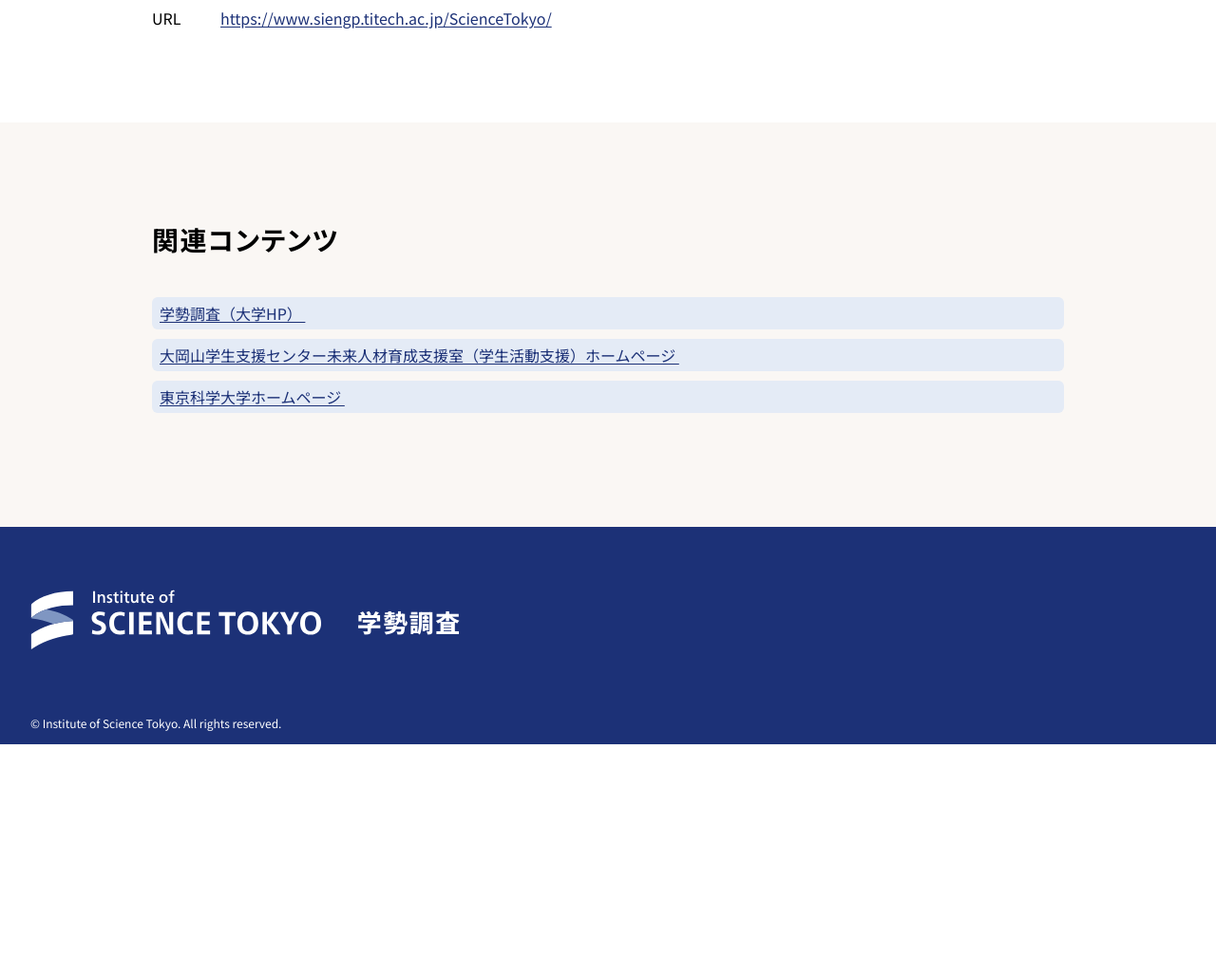
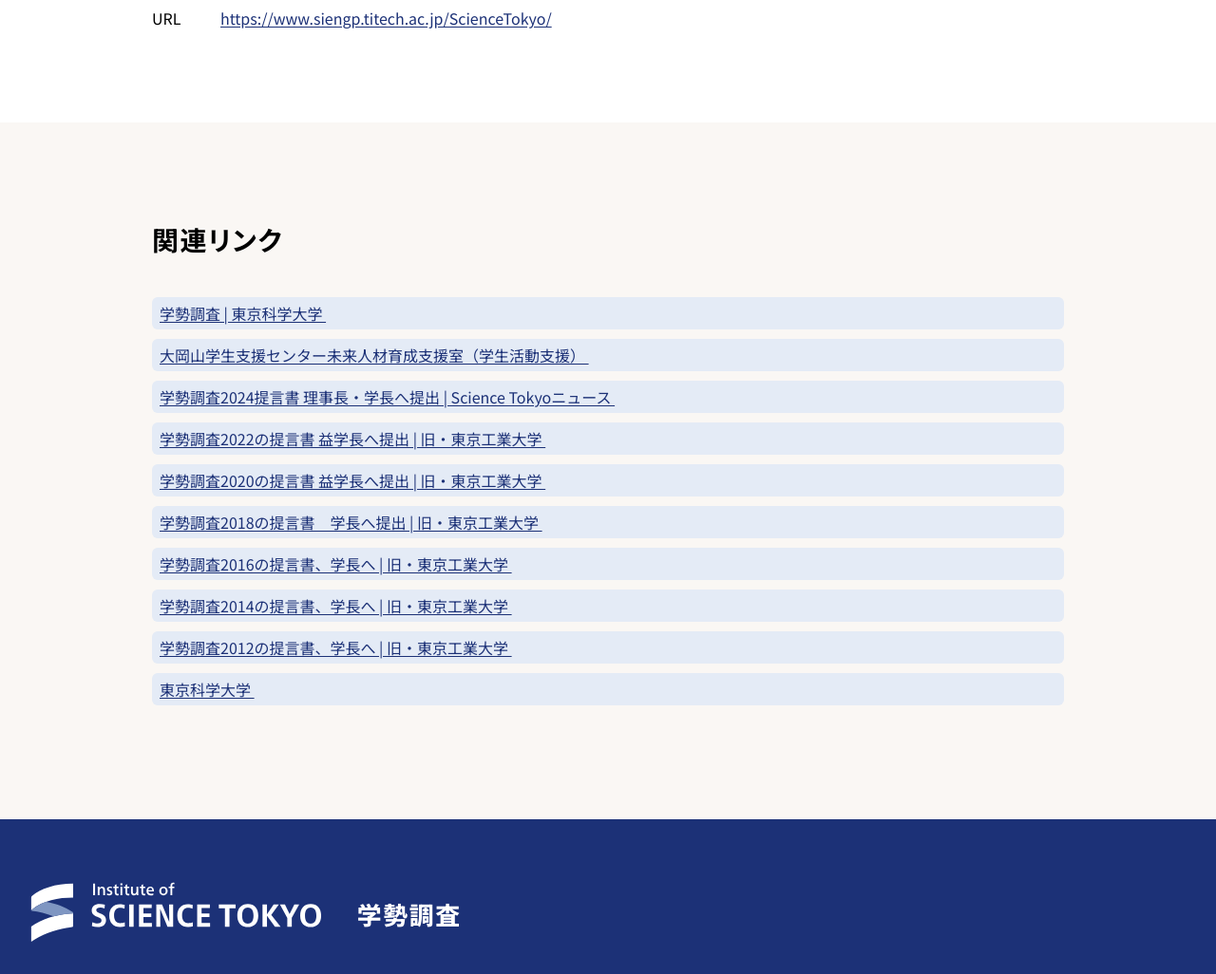
Before and after one commit to tsuba03/studentsurvey_homepage, a PHP site: page / in a window 1280 px wide. Shown: the part 5474-6500 px from the top of the page at 95% size. Before the commit the page ends 6258 px from the top, so only its background shows below. Run offline with PHP 8.4, Linux system fonts and the light colour scheme; some web fonts are replaced.

Commit message:
ADD links

```diff
--- a/index.php
+++ b/index.php
@@ -738,25 +738,67 @@ studentsurvey@ssc.isct.ac.jp
 <div class="container">
 <div class="c-heading c-heading--h2">
 <div class="c-heading__inner">
-<h2 class="c-heading__label">関連コンテンツ</h2>
+<h2 class="c-heading__label">関連リンク</h2>
 </div>
 </div>
 <ul class="c-linkList c-linkList--related">
 <li class="c-linkList__item">
 <a target="_blank" href="https://www.titech.ac.jp/student-support/students/extracurricular/student-survey" class="c-link c-utilityLink c-linkList__link">
-学勢調査（大学HP）
+学勢調査 | 東京科学大学
 <svg class="c-link__icon c-link__icon--external icon" role="img" aria-label="新しいウインドウで開く">
 <use xlink:href="assets/img/sprite.svg#new_window"></use>
 </svg></a></li>
 <li class="c-linkList__item">
 <a target="_blank" href="https://www.siengp.titech.ac.jp/ScienceTokyo/" class="c-link c-utilityLink c-linkList__link">
-大岡山学生支援センター未来人材育成支援室（学生活動支援）ホームページ
+大岡山学生支援センター未来人材育成支援室（学生活動支援）
+<svg class="c-link__icon c-link__icon--external icon" role="img" aria-label="新しいウインドウで開く">
+<use xlink:href="assets/img/sprite.svg#new_window"></use>
+</svg></a></li>
+<li class="c-linkList__item">
+<a target="_blank" href="https://www.isct.ac.jp/ja/news/k3o6hi6mbfy4" class="c-link c-utilityLink c-linkList__link">
+学勢調査2024提言書 理事長・学長へ提出 | Science Tokyoニュース
+<svg class="c-link__icon c-link__icon--external icon" role="img" aria-label="新しいウインドウで開く">
+<use xlink:href="assets/img/sprite.svg#new_window"></use>
+</svg></a></li>
+<li class="c-linkList__item">
+<a target="_blank" href="https://www.titech.ac.jp/news/2023/066822" class="c-link c-utilityLink c-linkList__link">
+学勢調査2022の提言書 益学長へ提出 | 旧・東京工業大学
+<svg class="c-link__icon c-link__icon--external icon" role="img" aria-label="新しいウインドウで開く">
+<use xlink:href="assets/img/sprite.svg#new_window"></use>
+</svg></a></li>
+<li class="c-linkList__item">
+<a target="_blank" href="https://www.titech.ac.jp/news/2021/049786" class="c-link c-utilityLink c-linkList__link">
+学勢調査2020の提言書 益学長へ提出 | 旧・東京工業大学
+<svg class="c-link__icon c-link__icon--external icon" role="img" aria-label="新しいウインドウで開く">
+<use xlink:href="assets/img/sprite.svg#new_window"></use>
+</svg></a></li>
+<li class="c-linkList__item">
+<a target="_blank" href="https://www.titech.ac.jp/news/2019/044094" class="c-link c-utilityLink c-linkList__link">
+学勢調査2018の提言書　学長へ提出 | 旧・東京工業大学
+<svg class="c-link__icon c-link__icon--external icon" role="img" aria-label="新しいウインドウで開く">
+<use xlink:href="assets/img/sprite.svg#new_window"></use>
+</svg></a></li>
+<li class="c-linkList__item">
+<a target="_blank" href="https://www.titech.ac.jp/news/2017/038901" class="c-link c-utilityLink c-linkList__link">
+学勢調査2016の提言書、学長へ | 旧・東京工業大学
+<svg class="c-link__icon c-link__icon--external icon" role="img" aria-label="新しいウインドウで開く">
+<use xlink:href="assets/img/sprite.svg#new_window"></use>
+</svg></a></li>
+<li class="c-linkList__item">
+<a target="_blank" href="https://www.titech.ac.jp/news/2015/031769" class="c-link c-utilityLink c-linkList__link">
+学勢調査2014の提言書、学長へ | 旧・東京工業大学
+<svg class="c-link__icon c-link__icon--external icon" role="img" aria-label="新しいウインドウで開く">
+<use xlink:href="assets/img/sprite.svg#new_window"></use>
+</svg></a></li>
+<li class="c-linkList__item">
+<a target="_blank" href="https://www.titech.ac.jp/news/2013/003718" class="c-link c-utilityLink c-linkList__link">
+学勢調査2012の提言書、学長へ | 旧・東京工業大学
 <svg class="c-link__icon c-link__icon--external icon" role="img" aria-label="新しいウインドウで開く">
 <use xlink:href="assets/img/sprite.svg#new_window"></use>
 </svg></a></li>
 <li class="c-linkList__item">
 <a target="_blank" href="https://www.isct.ac.jp/ja" class="c-link c-utilityLink c-linkList__link">
-東京科学大学ホームページ
+東京科学大学
 <svg class="c-link__icon c-link__icon--external icon" role="img" aria-label="新しいウインドウで開く">
 <use xlink:href="assets/img/sprite.svg#new_window"></use>
 </svg></a></li>
```
